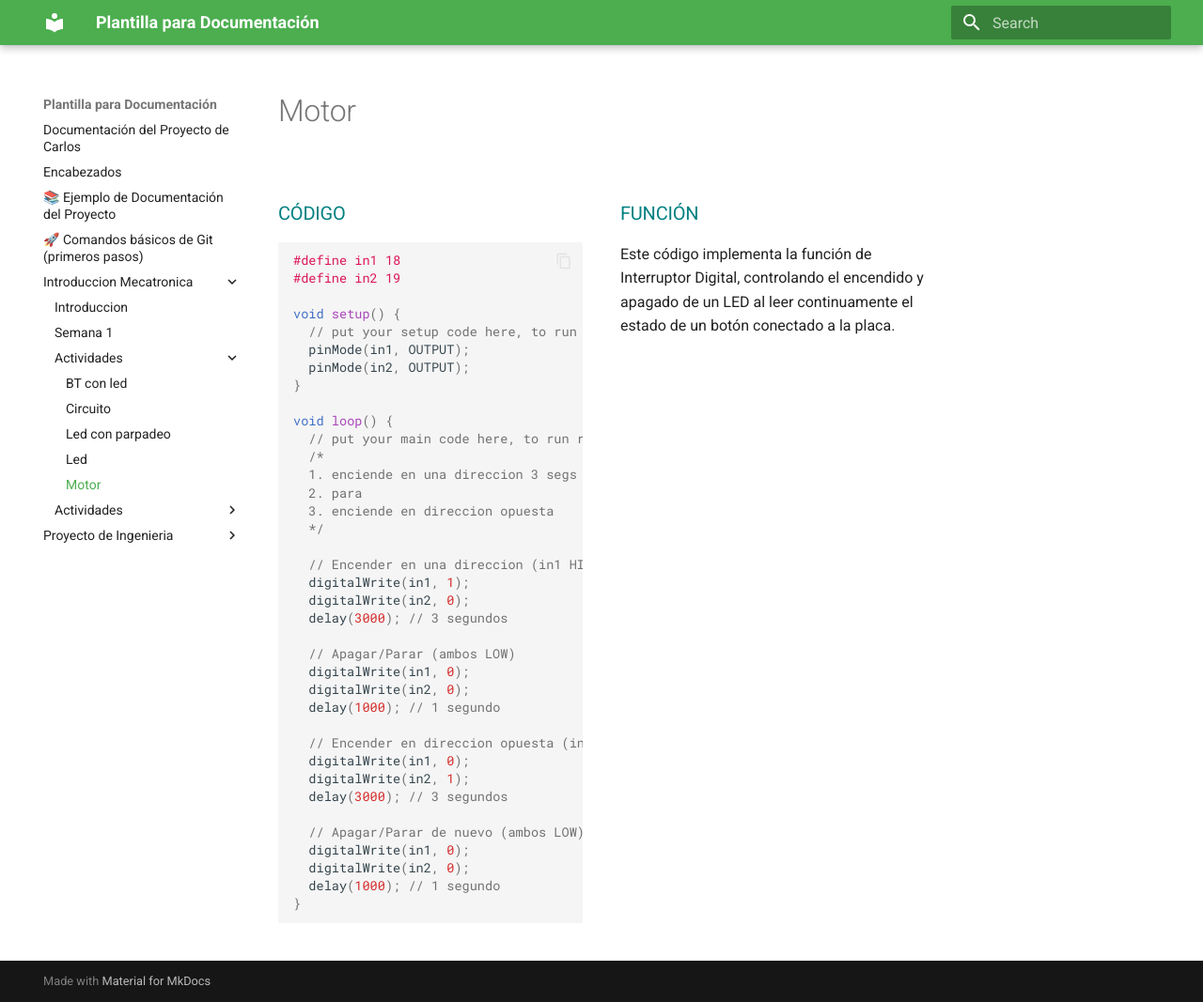
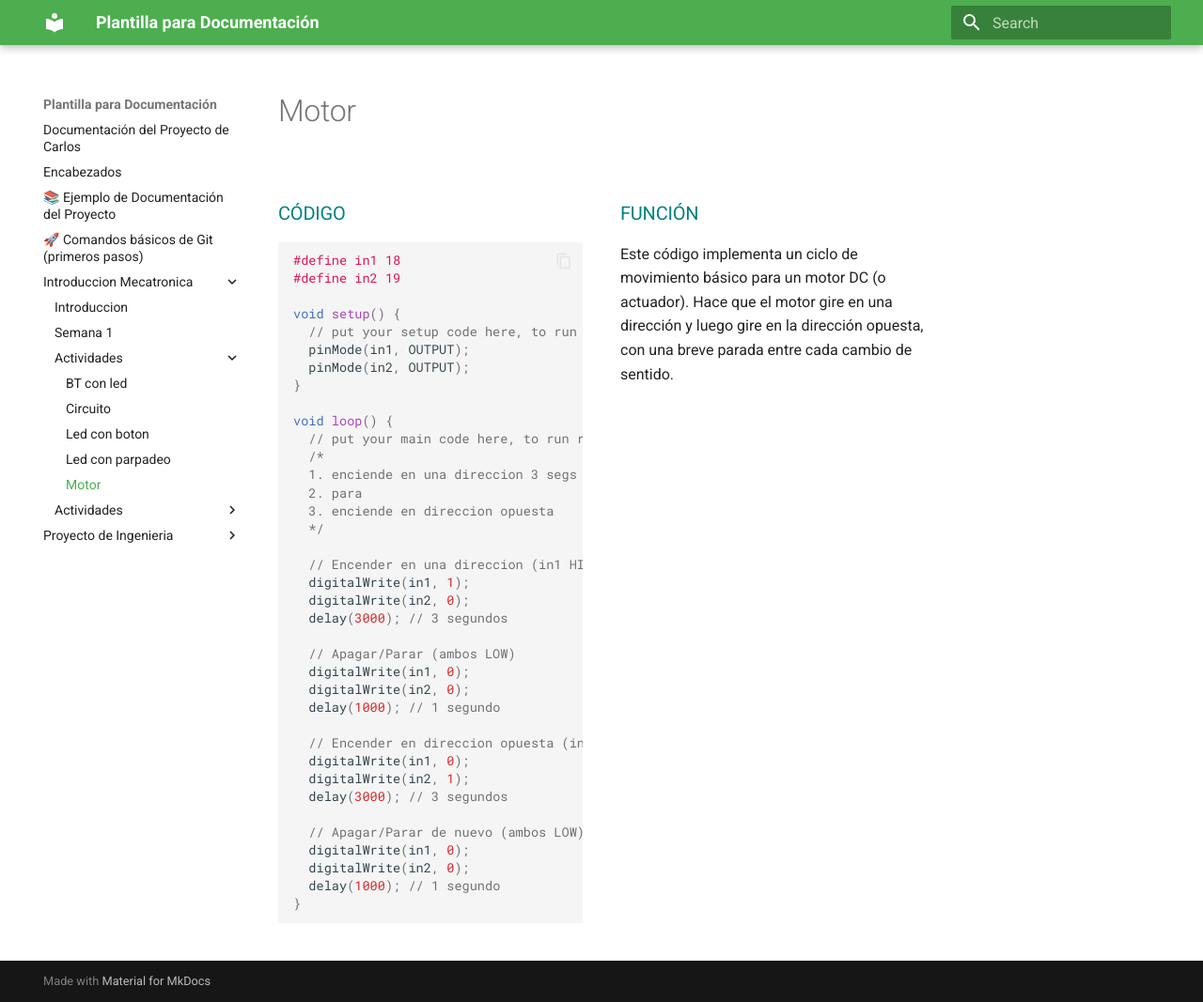
Before and after one commit to marinero2090-maker/Ibero_Puebla_Portafolio, an MkDocs documentation site: the page built from docs/Introduccion Mecatronica/Actividades/Motor.md, in a window 1280 px wide and 1067 px high. Shown: the whole window at 94% size. Built offline with MkDocs 1.6.1 and Material for MkDocs 9.7.7, drawn with Linux system fonts in a browser that asks for light colours.

Commit message:
peuqeños

```diff
--- a/docs/Introduccion Mecatronica/Actividades/Motor.md
+++ b/docs/Introduccion Mecatronica/Actividades/Motor.md
@@ -47,6 +47,6 @@ void loop() {
 
 <div style="flex: 1 1 45%; min-width: 300px;">
         <h3 style="color:#008080;">FUNCIÓN</h3>
-        <p>Este código implementa la función de Interruptor Digital, controlando el encendido y apagado de un LED al leer continuamente el estado de un botón conectado a la placa.</p>
+        <p>Este código implementa un ciclo de movimiento básico para un motor DC (o actuador). Hace que el motor gire en una dirección y luego gire en la dirección opuesta, con una breve parada entre cada cambio de sentido.</p>
         </div>
 </div>
```
Also changed, not shown: docs/Introduccion Mecatronica/Actividades/Led con boton.md (renamed from docs/Introduccion Mecatronica/Actividades/Led.md).
